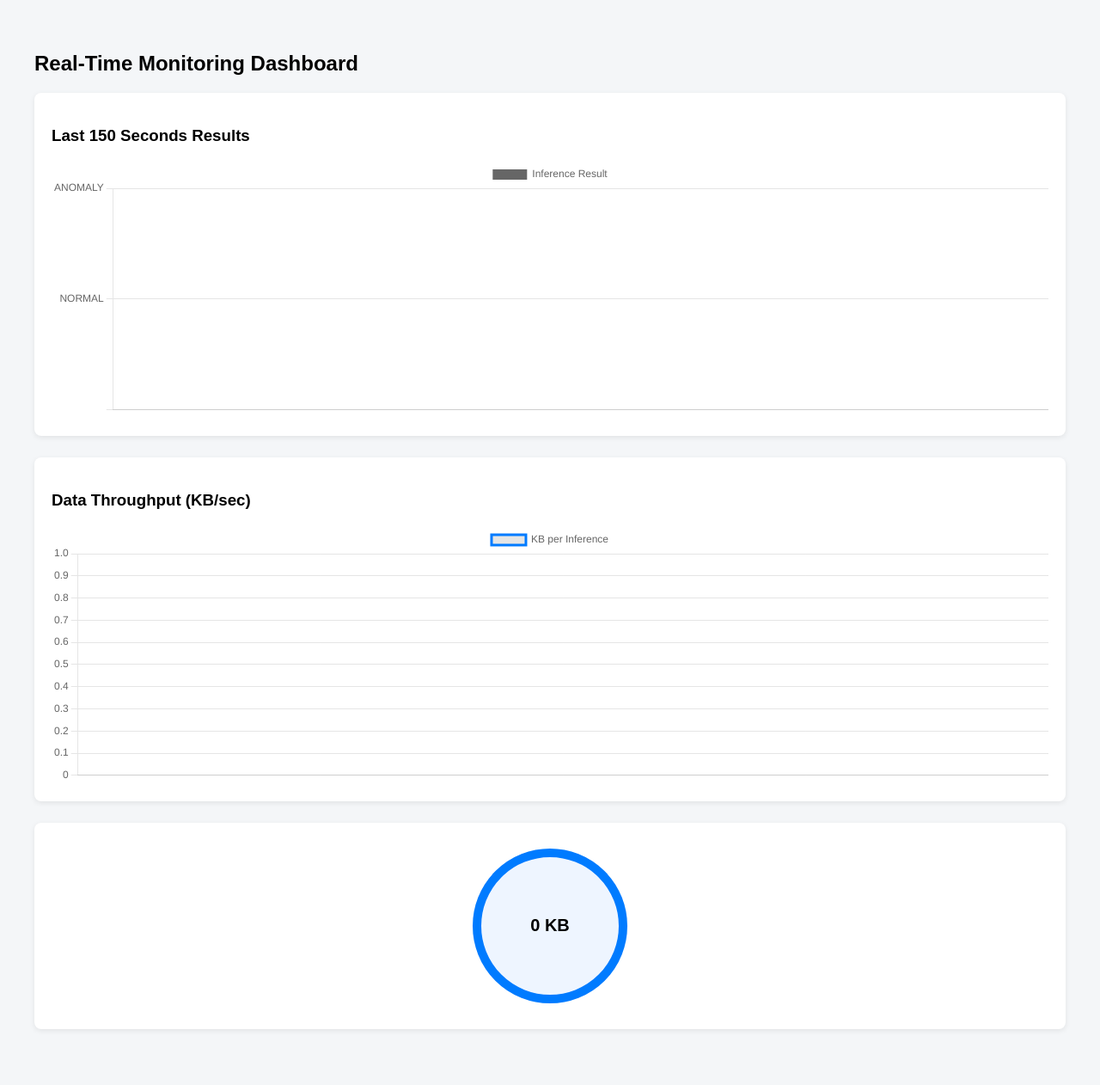
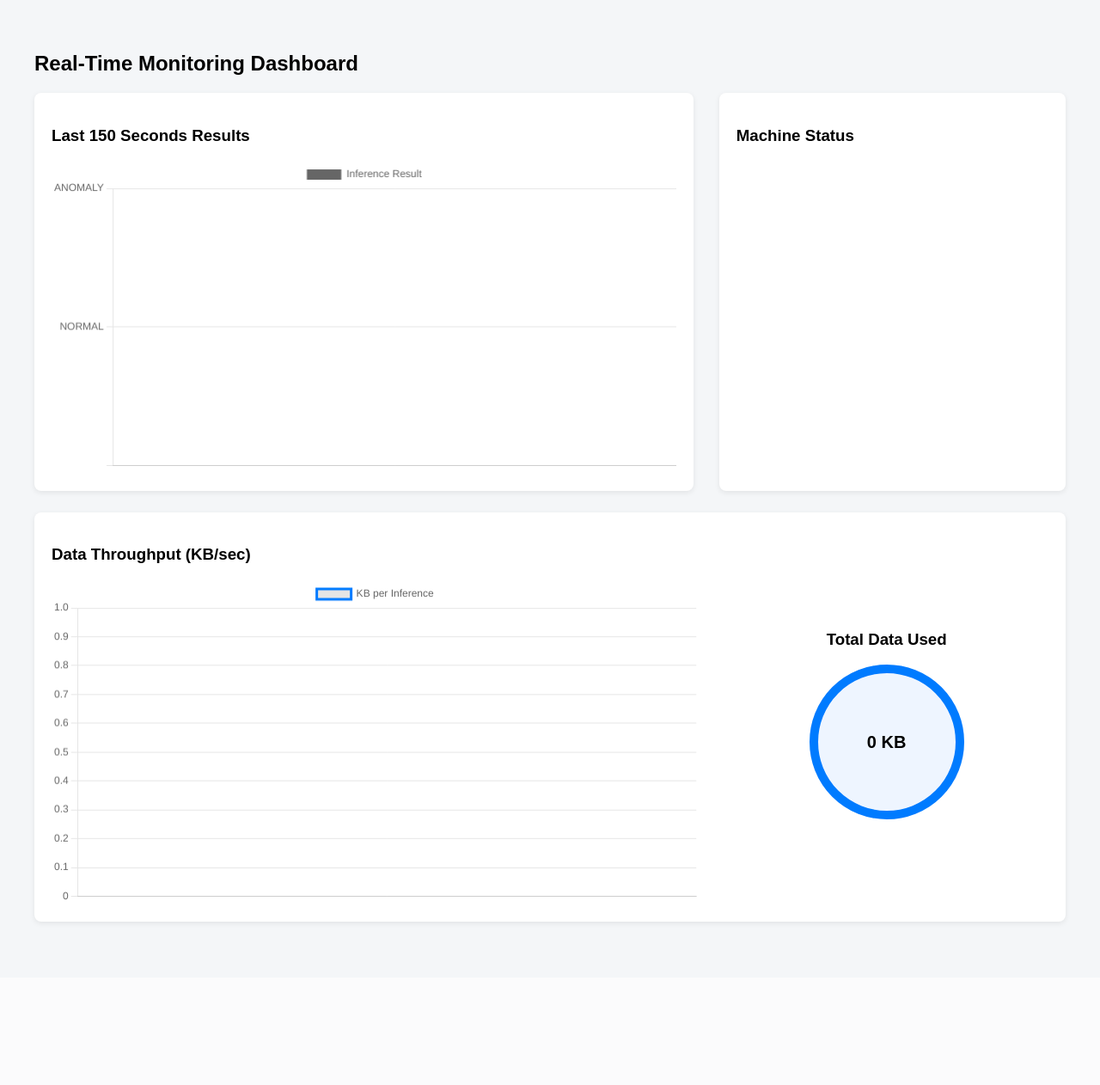
Before and after one commit to vaibhaVishwakarma/machine-anomaly-alarm-system, a FastAPI app: page /dashboard in a window 1280 px wide. Shown: the whole page at 86% size. After the commit the page ends 1076 px from the top, so only its background shows below. Run offline with FastAPI, Linux system fonts and the light colour scheme.

Commit message:
ALL WORKING ✅

```diff
--- a/backend/kafka_consumer.py
+++ b/backend/kafka_consumer.py
@@ -1,6 +1,11 @@
 import json
 from kafka import KafkaConsumer
 import threading
+import time
+
+ALARM_WINDOW_SECONDS = 150  # match your event horizon
+
+last_alarm_timestamp = {}
 
 def start_consumer_thread(predictions_store, machine_alarm_states):
 
@@ -30,10 +35,8 @@ def start_consumer_thread(predictions_store, machine_alarm_states):
                 alarm_state = data.get("alarm_state")
 
                 if alarm_state == "ALARM_TRIGGERED":
+                    last_alarm_timestamp[machine_id] = time.time()
                     machine_alarm_states[machine_id] = "ALARM"
-
-                elif alarm_state == "RECOVERY":
-                    machine_alarm_states[machine_id] = "NORMAL"
 
     thread = threading.Thread(target=consume, daemon=True)
     thread.start()
--- a/backend/main.py
+++ b/backend/main.py
@@ -1,8 +1,9 @@
 import re
+import time
 from fastapi import FastAPI, UploadFile, File, Form
 from fastapi.responses import HTMLResponse
 from sequence_manager import start_sequence, stop_sequence, sequence_state
-from kafka_consumer import start_consumer_thread
+from kafka_consumer import start_consumer_thread, last_alarm_timestamp
 
 app = FastAPI()
 predictions_store = []
@@ -78,6 +79,19 @@ def stop():
 def get_alert_email():
     return {"email": alert_email_global}
 
+ALARM_WINDOW_SECONDS = 150
+
 @app.get("/machine_states")
 def get_machine_states():
-    return machine_alarm_states
+
+    current_time = time.time()
+    states = {}
+
+    for machine_id, ts in last_alarm_timestamp.items():
+
+        if current_time - ts <= ALARM_WINDOW_SECONDS:
+            states[machine_id] = "ALARM"
+        else:
+            states[machine_id] = "NORMAL"
+
+    return states
--- /dev/null
+++ b/backend/requirements.txt
@@ -0,0 +1,6 @@
+fastapi
+uvicorn
+python-multipart
+kafka-python
+numpy
+soundfile
--- a/frontend/templates/dashboard.html
+++ b/frontend/templates/dashboard.html
@@ -2,7 +2,6 @@
 <html>
 <head>
     <title>Streaming Dashboard</title>
-
     <script src="https://cdn.jsdelivr.net/npm/chart.js"></script>
 
     <style>
@@ -25,15 +24,69 @@
             margin-bottom: 25px;
         }
 
-        canvas {
-            max-height: 300px;
+        /* ---------------- TOP ROW ---------------- */
+
+        .top-row {
+            display: flex;
+            gap: 30px;
+            align-items: stretch;
+            flex-wrap: wrap;
+        }
+
+        .inference-card {
+            flex: 2;
+            min-width: 500px;
+            display: flex;
+            flex-direction: column;
+        }
+
+        .status-card {
+            flex: 1;
+            min-width: 300px;
+            display: flex;
+            flex-direction: column;
+        }
+
+        /* ---------------- MACHINE NAVBAR ---------------- */
+
+        .machine-navbar {
+            flex: 1;
+            display: flex;
+            flex-direction: column;
+            gap: 12px;
+            overflow-y: auto;
+        }
+
+        .machine-badge {
+            padding: 10px 16px;
+            border-radius: 6px;
+            font-weight: bold;
+            color: white;
+            font-size: 14px;
+            text-align: center;
+        }
+
+        /* ---------------- BOTTOM ROW ---------------- */
+
+        .responsive-row {
+            display: flex;
+            gap: 30px;
+            align-items: center;
+            justify-content: space-between;
+            flex-wrap: wrap;
+        }
+
+        .throughput-box {
+            flex: 2;
+            min-width: 300px;
         }
 
         .circle-container {
+            flex: 1;
+            min-width: 200px;
             display: flex;
+            flex-direction: column;
             align-items: center;
-            justify-content: center;
-            height: 200px;
         }
 
         .circle {
@@ -48,30 +101,52 @@
             font-weight: bold;
             background: #eef5ff;
         }
+
+        @media (max-width: 900px) {
+            .top-row, .responsive-row {
+                flex-direction: column;
+            }
+        }
     </style>
 </head>
+
 <body>
 
 <h2>Real-Time Monitoring Dashboard</h2>
 
-<div class="card">
+<!-- ================= TOP SECTION ================= -->
+<div class="top-row">
+
+    <div class="card inference-card">
         <h3>Last 150 Seconds Results</h3>
         <canvas id="resultChart"></canvas>
     </div>
 
-<div class="card">
+    <div class="card status-card">
+        <h3>Machine Status</h3>
+        <div id="machineNavbar" class="machine-navbar"></div>
+    </div>
+
+</div>
+
+<!-- ================= BOTTOM SECTION ================= -->
+<div class="card responsive-row">
+
+    <div class="throughput-box">
         <h3>Data Throughput (KB/sec)</h3>
         <canvas id="dataChart"></canvas>
     </div>
 
-<div class="card circle-container">
-    <div class="circle" id="totalDataCircle">
-        0 KB
+    <div class="circle-container">
+        <h3>Total Data Used</h3>
+        <div class="circle" id="totalDataCircle">0 KB</div>
     </div>
+
 </div>
+
 <script>
 
-const WINDOW_SECONDS = 150;   // 150 sec window (30 inferences × 5 sec)
+const WINDOW_SECONDS = 150;
 
 const resultCtx = document.getElementById("resultChart");
 const dataCtx = document.getElementById("dataChart");
@@ -117,9 +192,7 @@ const dataChart = new Chart(dataCtx, {
     },
     options: {
         scales: {
-            y: {
-                beginAtZero: true
-            }
+            y: { beginAtZero: true }
         }
     }
 });
@@ -132,16 +205,53 @@ async function updateDashboard() {
     const res2 = await fetch("/sequence_status");
     const seqStatus = await res2.json();
 
+    const res3 = await fetch("/machine_states");
+    const states = await res3.json();
+
+    updateMachineNavbar(predictions, states);
     updateResultChart(predictions);
     updateDataChart(predictions);
     updateTotalData(seqStatus.total_bytes);
+}
+
+function updateMachineNavbar(predictions, states) {
+
+    const container = document.getElementById("machineNavbar");
+    container.innerHTML = "";
+
+    const now = Date.now() / 1000;
+
+    const activePredictions = predictions.filter(
+        p => now - p.timestamp <= WINDOW_SECONDS
+    );
+
+    const activeMachines = [...new Set(
+        activePredictions.map(p => p.machine_id)
+    )];
+
+    activeMachines.forEach(machineId => {
+
+        const badge = document.createElement("div");
+        badge.className = "machine-badge";
+        badge.innerText = "Machine " + machineId;
+
+        if (states[String(machineId)] === "ALARM") {
+            badge.style.backgroundColor = "#dc3545";
+        } else {
+            badge.style.backgroundColor = "#28a745";
+        }
+
+        container.appendChild(badge);
+    });
 }
 
 function updateResultChart(predictions) {
 
     const now = Date.now() / 1000;
 
-    const lastWindow = predictions.filter(p => now - p.timestamp <= WINDOW_SECONDS);
+    const lastWindow = predictions.filter(
+        p => now - p.timestamp <= WINDOW_SECONDS
+    );
 
     const labels = [];
     const data = [];
@@ -154,12 +264,9 @@ function updateResultChart(predictions) {
         if (p.prediction === "ANOMALY") {
             data.push(2);
             colors.push("#dc3545");
-        } else if (p.prediction === "NORMAL") {
+        } else {
             data.push(1);
             colors.push("#28a745");
-        } else {
-            data.push(0);
-            colors.push("#6c757d");
         }
     });
 
@@ -173,7 +280,9 @@ function updateDataChart(predictions) {
 
     const now = Date.now() / 1000;
 
-    const lastWindow = predictions.filter(p => now - p.timestamp <= WINDOW_SECONDS);
+    const lastWindow = predictions.filter(
+        p => now - p.timestamp <= WINDOW_SECONDS
+    );
 
     const labels = [];
     const data = [];
@@ -189,7 +298,6 @@ function updateDataChart(predictions) {
 }
 
 function updateTotalData(totalBytes) {
-
     const kb = (totalBytes / 1024).toFixed(1);
     document.getElementById("totalDataCircle").innerText = kb + " KB";
 }
--- a/notification_service/requirements.txt
+++ b/notification_service/requirements.txt
@@ -1 +1,2 @@
 kafka-python
+requests
```
Also changed, not shown: frontend/templates/upload.html (+38 -19 lines), notification_service/consumer.py (+30 -3 lines), notification_service/notifier.py (+20 -9 lines), 1 other file. Lines whose indentation alone changed are shown as unchanged.
